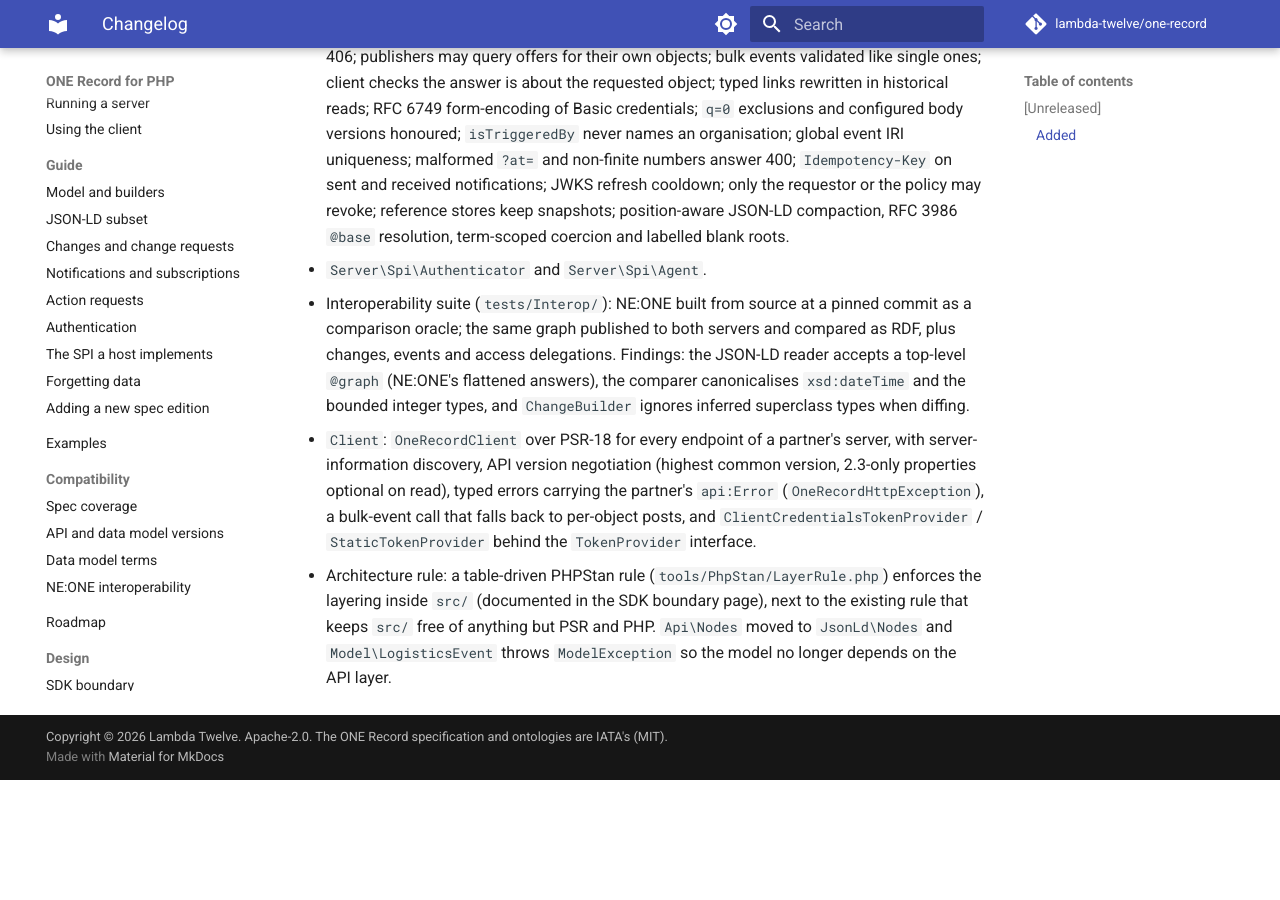
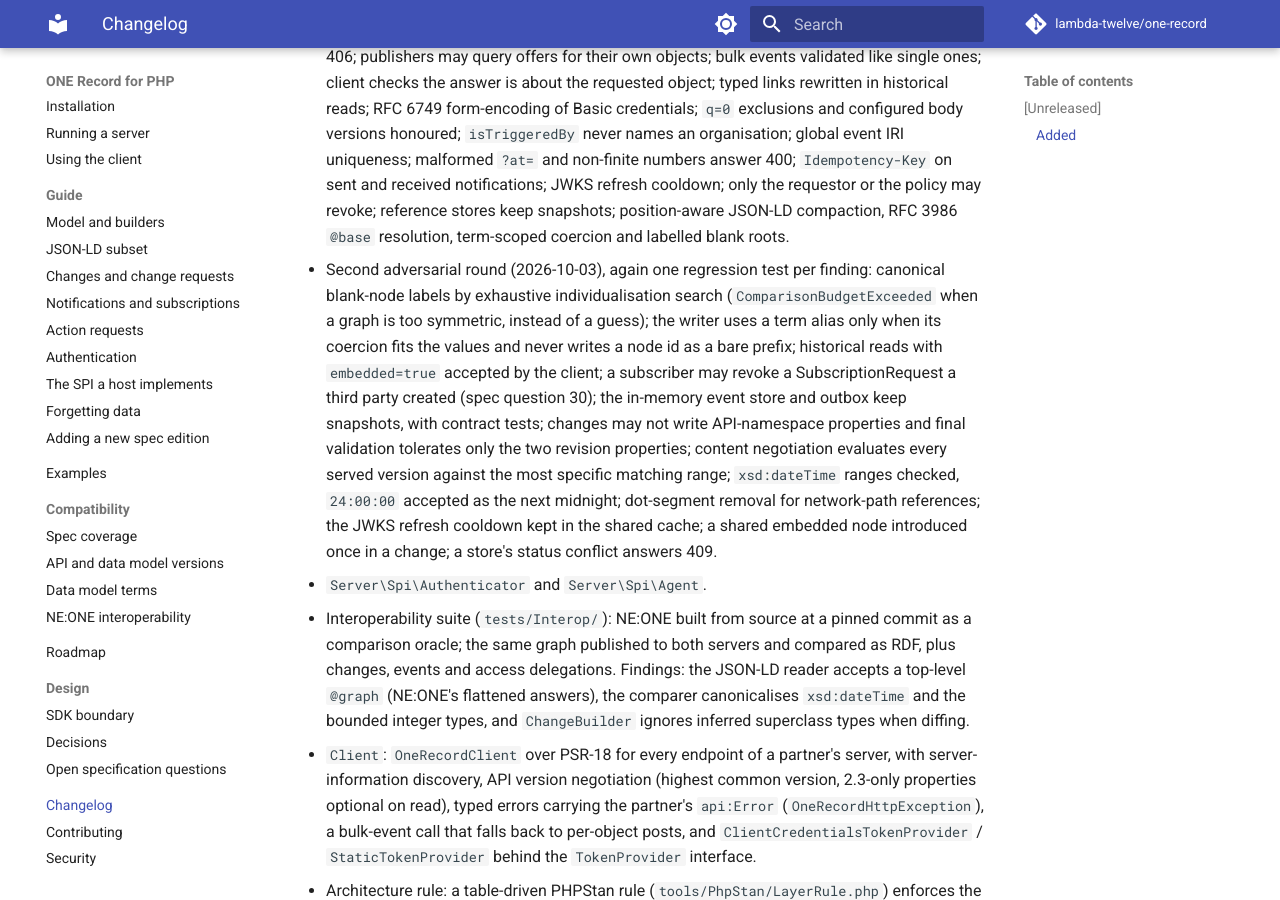
Before and after one commit to lambda-twelve/one-record, an MkDocs documentation site: the page built from docs/changelog.md, in a window 1280 px wide and 900 px high, scrolled down 2694 px. Built offline with MkDocs 1.6.1 and Material for MkDocs 9.7.7, drawn with Linux system fonts in a browser that asks for light colours; comment, search, counter and statistics services are not loaded; before the commit the page ends 3474 px from its top, so only the background shows below that.

Commit message:
Record the second adversarial round
The changelog lists the corrections of review/adversarial2.md and the
decisions page records what the round taught: check a fix against the
option the reproducer did not exercise, and make a bounded search fail
loudly rather than fall back to a heuristic.

```diff
--- a/CHANGELOG.md
+++ b/CHANGELOG.md
@@ -119,6 +119,21 @@ it. From 1.0.0 on, breaking changes need a new major version.
   or the policy may revoke; reference stores keep snapshots; position-aware
   JSON-LD compaction, RFC 3986 `@base` resolution, term-scoped coercion and
   labelled blank roots.
+- Second adversarial round (2026-10-03), again one regression test per
+  finding: canonical blank-node labels by exhaustive individualisation search
+  (`ComparisonBudgetExceeded` when a graph is too symmetric, instead of a
+  guess); the writer uses a term alias only when its coercion fits the values
+  and never writes a node id as a bare prefix; historical reads with
+  `embedded=true` accepted by the client; a subscriber may revoke a
+  SubscriptionRequest a third party created (spec question 30); the in-memory
+  event store and outbox keep snapshots, with contract tests; changes may not
+  write API-namespace properties and final validation tolerates only the two
+  revision properties; content negotiation evaluates every served version
+  against the most specific matching range; `xsd:dateTime` ranges checked,
+  `24:00:00` accepted as the next midnight; dot-segment removal for
+  network-path references; the JWKS refresh cooldown kept in the shared
+  cache; a shared embedded node introduced once in a change; a store's status
+  conflict answers 409.
 - `Server\Spi\Authenticator` and `Server\Spi\Agent`.
 - Interoperability suite (`tests/Interop/`): NE:ONE built from source at a
   pinned commit as a comparison oracle; the same graph published to both
```
Also changed, not shown: docs/decisions.md (+12 -0 lines).
